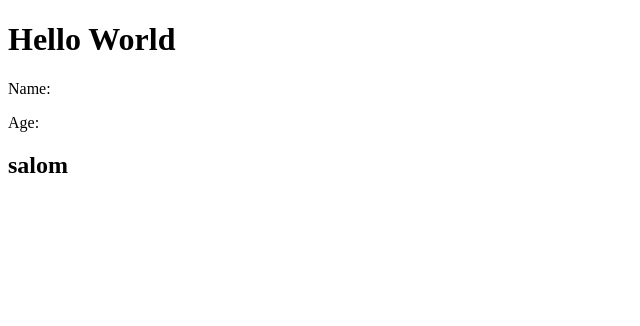
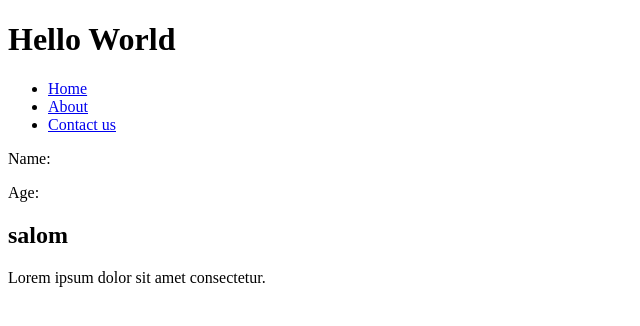
Before and after one commit to OtabekFayziyev/lesson, a plain HTML site: page JavaScript/index.html in a window 1280 px wide. Shown: the whole page, without its empty margins (0-640 px from the left). Drawn offline with Linux system fonts and the light colour scheme.

Commit message:
added navbar

```diff
--- a/JavaScript/index.html
+++ b/JavaScript/index.html
@@ -12,6 +12,14 @@
         Hello World
     </h1>
 
+    <div class="navbar">
+        <ul>
+            <li><a href="#">Home</a></li>
+            <li><a href="#">About</a></li>
+            <li><a href="#">Contact us</a></li>
+        </ul>
+    </div>
+
     <p>Name: <span id="name"></span></p>
     <p>Age: <span id="age"></span></p>
 
@@ -23,6 +31,14 @@
         </div>
     </div>
 
+    <footer>
+        <div class="container">
+            <p>
+                Lorem ipsum dolor sit amet consectetur.
+            </p>
+        </div>
+    </footer>
+
     <script src="js/script.js" type="text/javascript"></script>
 </body>
 
```
